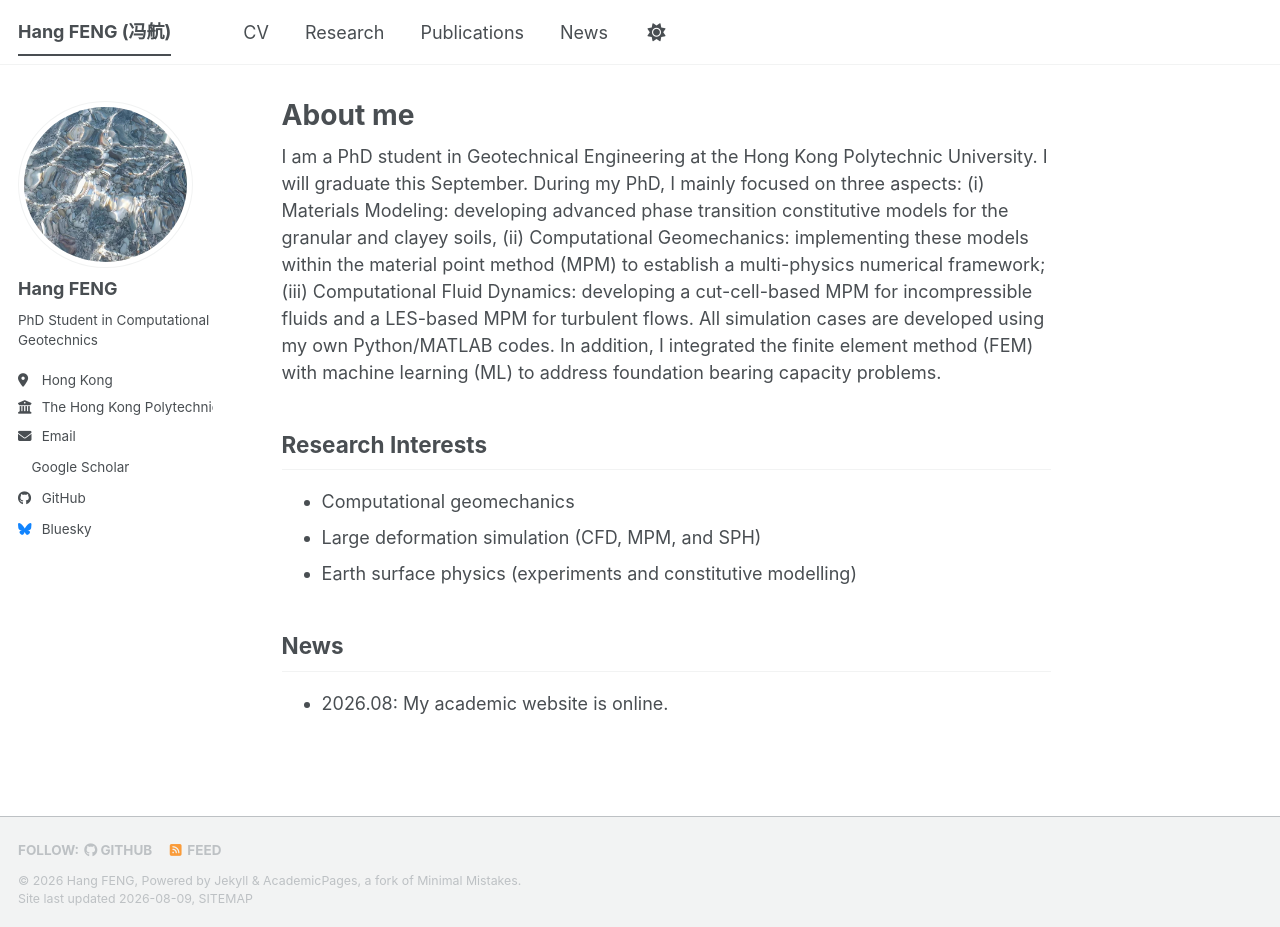
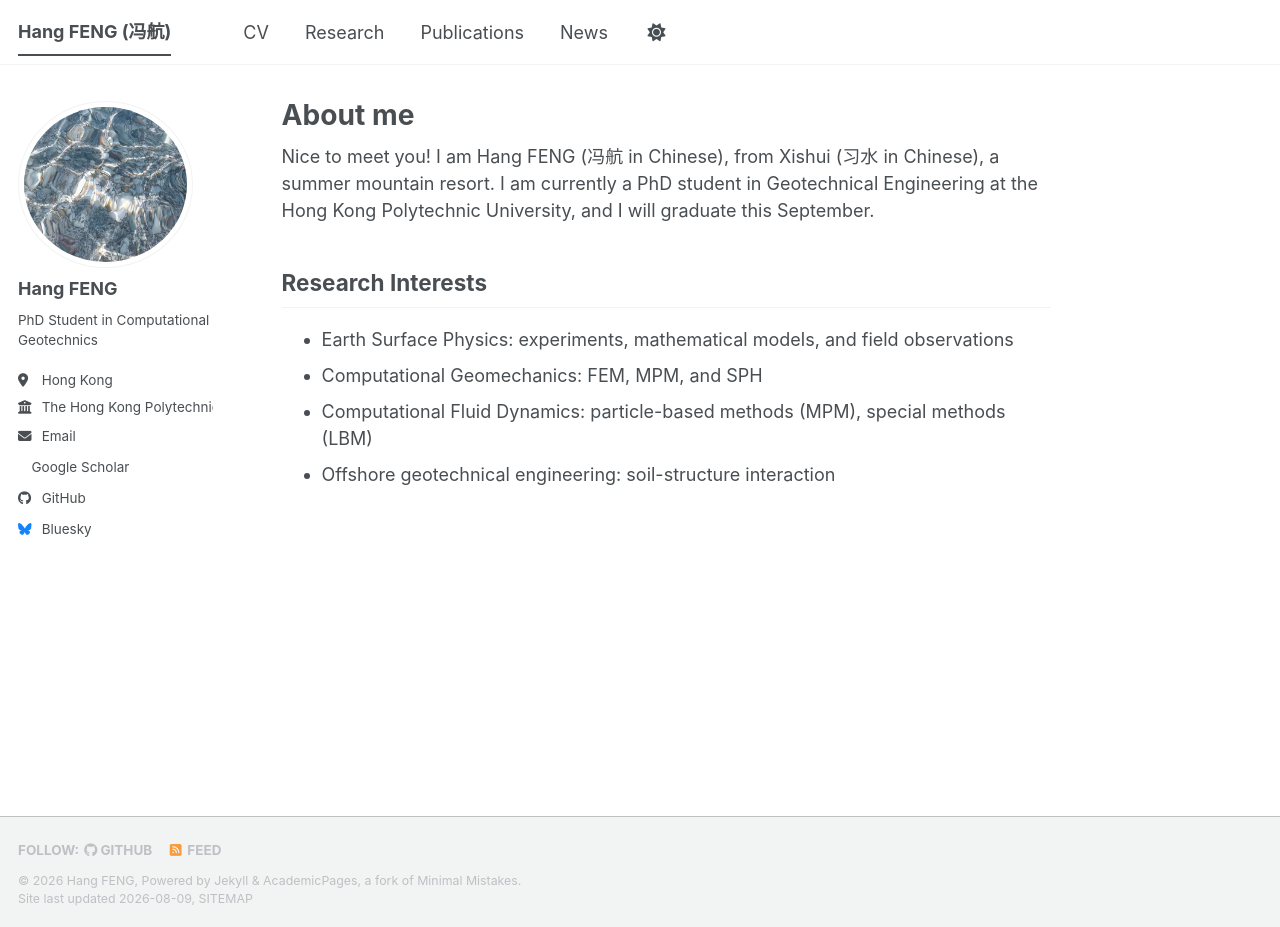
Before and after one commit to fenghang454/fenghang454.github.io, a Jekyll site: the page built from _pages/about.md, in a window 1280 px wide and 927 px high. Built offline with Jekyll 4.4.1, drawn with Linux system fonts in a browser that asks for light colours; a style sheet for code colours, icons or effects is not loaded.

Commit message:
Update about.md

```diff
--- a/_pages/about.md
+++ b/_pages/about.md
@@ -7,15 +7,13 @@ redirect_from:
   - /about.html
 ---
 
-I am a PhD student in Geotechnical Engineering at the Hong Kong Polytechnic University. I will graduate this September.
-During my PhD, I mainly focused on three aspects: (i) Materials Modeling: developing advanced phase transition constitutive models for the granular and clayey soils, (ii) Computational Geomechanics: implementing these models within the material point method (MPM) to establish a multi-physics numerical framework; (iii) Computational Fluid Dynamics: developing a cut-cell-based MPM for incompressible fluids and a LES-based MPM for turbulent flows. All simulation cases are developed using my own Python/MATLAB codes. In addition, I integrated the finite element method (FEM) with machine learning (ML) to address foundation bearing capacity problems.
+Nice to meet you!
+I am Hang FENG (冯航 in Chinese), from Xishui (习水 in Chinese), a summer mountain resort.
+I am currently a PhD student in Geotechnical Engineering at the Hong Kong Polytechnic University, and I will graduate this September.
 
 ## Research Interests
 
-- Computational geomechanics
-- Large deformation simulation (CFD, MPM, and SPH)
-- Earth surface physics (experiments and constitutive modelling)
-
-## News
-
-- 2026.08: My academic website is online.
+- Earth Surface Physics: experiments, mathematical models, and field observations
+- Computational Geomechanics: FEM, MPM, and SPH
+- Computational Fluid Dynamics: particle-based methods (MPM), special methods (LBM)
+- Offshore geotechnical engineering: soil-structure interaction
```
